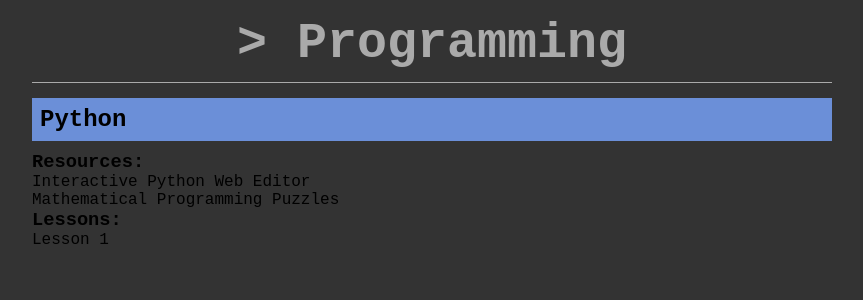
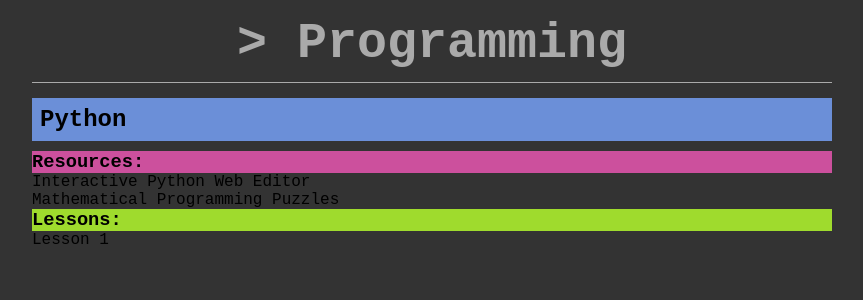
Before and after one commit to wcgs-programming/wcgs-programming.github.io, a Jekyll site: the page built from _posts/2014-09-13-Python.md, in a window 1280 px wide. Shown: the top 300 px of the page, without its empty margins (208-1071 px from the left). Built offline with Jekyll 4.4.1, drawn with Linux system fonts in a browser that asks for light colours.

Commit message:
header backgrounds

```diff
--- a/css/style.css
+++ b/css/style.css
@@ -40,11 +40,11 @@
     background: #6b8fd8;
 }
 
-div#showcase {
+div#showcase, h3:nth-child(2n){
     background: #9fdb2d;
 }
 
-div#resources {
+div#resources, h3:nth-child(2n+1){
     background: #cc509d;
 }
 
```
